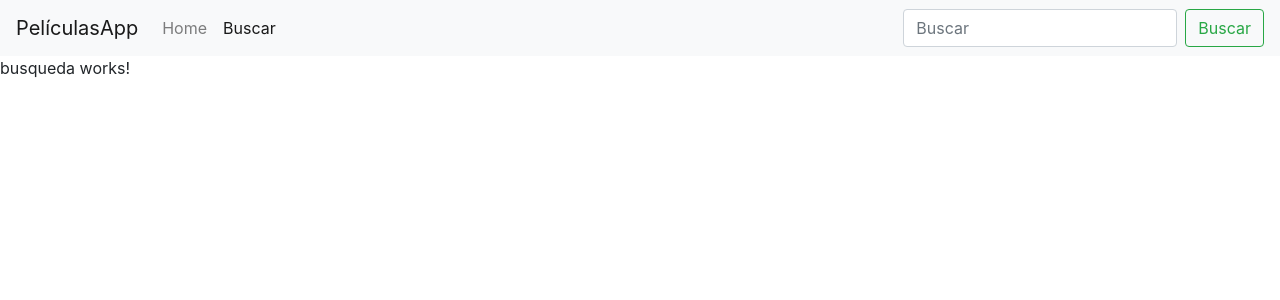
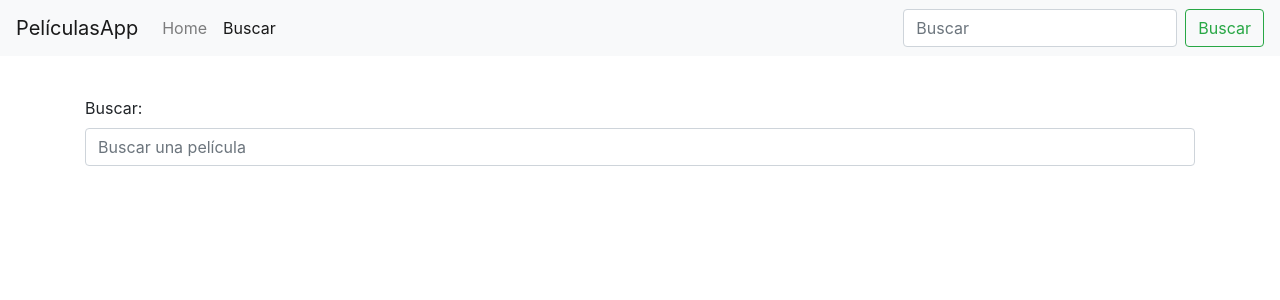
Before and after one commit to aririmia86/angular-2-fh, an Angular app in the folder 11. PeliculasApp/: page /buscar in a window 1280 px wide. Shown: the top 300 px of the page. Built offline with nearby package versions, Linux system fonts and the light colour scheme.

Commit message:
Componente de búsqueda

```diff
--- a/11. PeliculasApp/src/app/app.module.ts
+++ b/11. PeliculasApp/src/app/app.module.ts
@@ -13,6 +13,7 @@ import { PeliculaComponent } from './components/pelicula/pelicula.component';
 import { app_routing } from './app.routes';
 import { PeliculaImagenPipe } from './pipes/pelicula-imagen.pipe';
 import { GaleriaComponent } from './components/home/galeria.component';
+import {FormsModule} from '@angular/forms';
 
 @NgModule({
   declarations: [
@@ -28,7 +29,8 @@ import { GaleriaComponent } from './components/home/galeria.component';
     BrowserModule,
     HttpModule,
     JsonpModule,
-    app_routing
+    app_routing,
+    FormsModule
   ],
   providers: [
     PeliculasService
--- a/11. PeliculasApp/src/app/components/busqueda/busqueda.component.html
+++ b/11. PeliculasApp/src/app/components/busqueda/busqueda.component.html
@@ -1,3 +1,30 @@
-<p>
-  busqueda works!
-</p>
+<div class="container main-container">
+  <div class="row">
+    <div class="col-md-12">
+      <div class="form-group">
+        <label>Buscar:</label>
+        <input [(ngModel)]="buscar"
+               type="text"
+               name="buscar"
+               placeholder="Buscar una película"
+               class="form-control"
+               (keyup.enter)="buscarPelicula()"
+        >
+      </div>
+    </div>
+  </div>
+  <div class="row">
+    <div class="card-columns">
+      <div class="card" *ngFor="let pelicula of _ps.peliculas">
+        <img class="card-img-top" [src]="pelicula | peliculaImagen" [alt]="pelicula.original_title">
+        <div class="card-body">
+          <h5 class="card-title">{{pelicula.original_title}}</h5>
+          <p class="card-text text-justify">{{pelicula.overview | slice:0:250}}...</p>
+          <button type="button" class="btn btn-outline-primary btn-block">
+            Ver más...
+          </button>
+        </div>
+      </div>
+    </div>
+  </div>
+</div>
--- a/11. PeliculasApp/src/app/components/busqueda/busqueda.component.ts
+++ b/11. PeliculasApp/src/app/components/busqueda/busqueda.component.ts
@@ -1,4 +1,5 @@
 import { Component, OnInit } from '@angular/core';
+import {PeliculasService} from '../../services/peliculas.service';
 
 @Component({
   selector: 'app-busqueda',
@@ -7,9 +8,19 @@ import { Component, OnInit } from '@angular/core';
 })
 export class BusquedaComponent implements OnInit {
 
-  constructor() { }
+  buscar = '';
+
+  constructor( public _ps: PeliculasService) { }
 
   ngOnInit() {
   }
 
+  buscarPelicula() {
+    if (this.buscar.length === 0) {
+      return;
+    }
+    this._ps.buscarPelicula(this.buscar).subscribe(data => {
+    });
+  }
+
 }
--- a/11. PeliculasApp/src/app/services/peliculas.service.ts
+++ b/11. PeliculasApp/src/app/services/peliculas.service.ts
@@ -8,6 +8,7 @@ export class PeliculasService {
 
   private apikey = '172c739705f8736ebc0a48dcf00ac8c1';
   private urlMoviedb = 'https://api.themoviedb.org/3';
+  peliculas: any[] = [];
 
   constructor( private jsonp: Jsonp ) { }
 
@@ -39,7 +40,10 @@ export class PeliculasService {
       &api_key=${ this.apikey }&language=es&callback=JSONP_CALLBACK`
     ;
     return this.jsonp.get( url )
-      .map( res => res.json());
+      .map( res => {
+        res.json();
+        this.peliculas = res.json().results;
+      });
   }
 
   getPelicula(id: string) {
```
